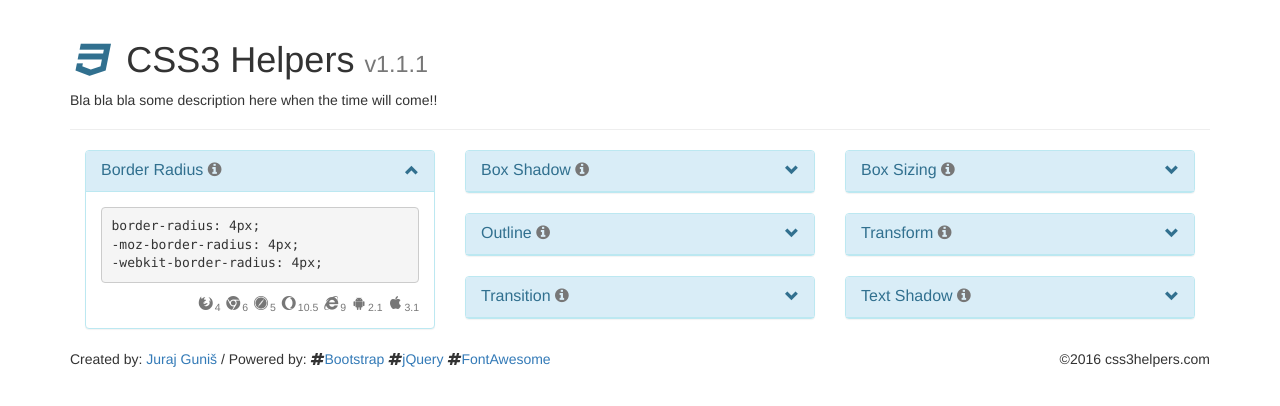
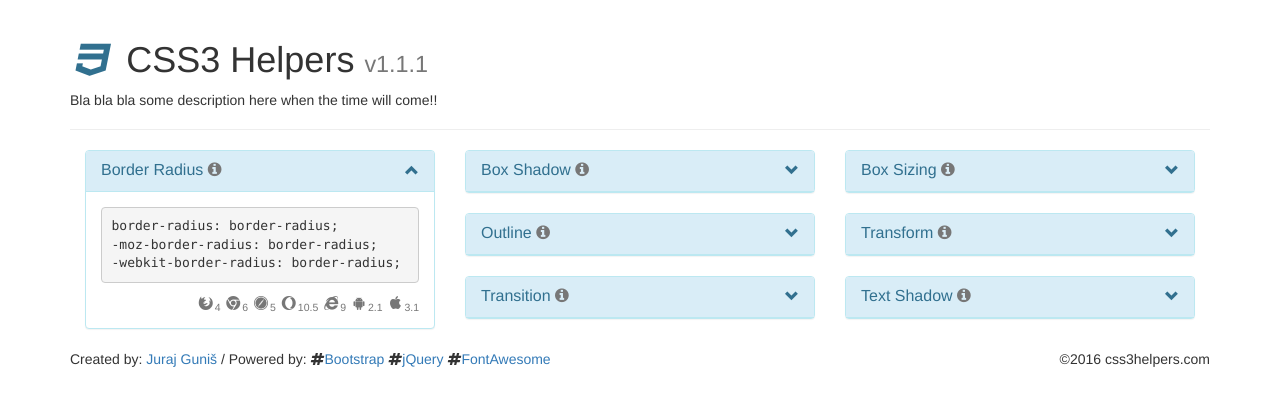
Before and after one commit to gunis/css3-helpers, a plain HTML site: page index.html in a window 1280 px wide. Both pictures are taken after a click on the element 411 px from the left and 170 px from the top of the page. Drawn offline with Linux system fonts and the light colour scheme.

Commit message:
additional javascript classes

```diff
--- a/assets/js/classes/BorderRadius.js
+++ b/assets/js/classes/BorderRadius.js
@@ -1,17 +1,10 @@
 function BorderRadius (value) {
     var _borderRadius = this;
-
 	this.parent = null;
-	this.universalDefinition = '';
 	this.prefixes = null;
 
-
-	this.render = function() {
-		_borderRadius.universalDefinition = '';
-		for (var index = 0, len = _borderRadius.prefixes.length; index < len; ++index) {
-			_borderRadius.universalDefinition += _borderRadius.prefixes[index] + _borderRadius.getName() + ': ' + _borderRadius.getValue() + ';\n';
-		}
-		console.log(_borderRadius.universalDefinition);
+	this.getDefinition = function() {
+		return _borderRadius.parent.getDefinition();
 	};
 
 	this.getName = function() {
@@ -25,8 +18,9 @@ function BorderRadius (value) {
 	this.init = function() {
 		_borderRadius.parent = new CssProperty(_borderRadius, 'border-radius', value);
 		_borderRadius.prefixes = [
-			_borderRadius.parent.PREFIX.webkit,
-			_borderRadius.parent.PREFIX.non
+			_borderRadius.parent.PREFIX.non,
+			_borderRadius.parent.PREFIX.moz,
+			_borderRadius.parent.PREFIX.webkit
 		];
 	}();
 }
--- /dev/null
+++ b/assets/js/classes/BoxShadow.js
@@ -0,0 +1,26 @@
+function BoxShadow (value) {
+    var _boxShadow = this;
+	this.parent = null;
+	this.prefixes = null;
+
+	this.getDefinition = function() {
+		return _boxShadow.parent.getDefinition();
+	};
+
+	this.getName = function() {
+		return _boxShadow.parent.name;
+	};
+
+	this.getValue = function() {
+		return _boxShadow.parent.value;
+	};
+
+	this.init = function() {
+		_boxShadow.parent = new CssProperty(_boxShadow, 'box-shadow', value);
+		_boxShadow.prefixes = [
+			_boxShadow.parent.PREFIX.non,
+			_boxShadow.parent.PREFIX.moz,
+			_boxShadow.parent.PREFIX.webkit
+		];
+	}();
+}
--- /dev/null
+++ b/assets/js/classes/BoxSizing.js
@@ -0,0 +1,26 @@
+function BoxSizing (value) {
+    var _boxSizing = this;
+	this.parent = null;
+	this.prefixes = null;
+
+	this.getDefinition = function() {
+		return _boxSizing.parent.getDefinition();
+	};
+
+	this.getName = function() {
+		return _boxSizing.parent.name;
+	};
+
+	this.getValue = function() {
+		return _boxSizing.parent.value;
+	};
+
+	this.init = function() {
+		_boxSizing.parent = new CssProperty(_boxSizing, 'box-sizing', value);
+		_boxSizing.prefixes = [
+			_boxSizing.parent.PREFIX.non,
+			_boxSizing.parent.PREFIX.moz,
+			_boxSizing.parent.PREFIX.webkit
+		];
+	}();
+}
--- a/assets/js/classes/CssProperty.js
+++ b/assets/js/classes/CssProperty.js
@@ -10,10 +10,13 @@ function CssProperty (childObject, name, value) {
 		webkit : '-webkit-'
 	};
 
-	this.render = function() {
+	this.getDefinition = function() {
+		var definition = '';
 		for (var index = 0, len = _cssProperty.child.prefixes.length; index < len; ++index) {
-			console.log(_cssProperty.child.prefixes[index]);
+			definition += _cssProperty.child.prefixes[index] + _cssProperty.name + ': ' + _cssProperty.name + ';\n';
 		}
+
+		return definition;
 	};
 
 	this.init = function() {
--- a/index.html
+++ b/index.html
@@ -43,9 +43,7 @@
 					<span class="pull-right clickable panel-collapsed"><i class="glyphicon glyphicon-chevron-down"></i></span>
 		        </div>
 	            <div class="panel-body hidden">
-					<pre>border-radius: 4px;
--moz-border-radius: 4px;
--webkit-border-radius: 4px;</pre>
+					<pre id="border-radius-definition"></pre>
 					<div class="supported browsers text-right">
 						<i class="fa fa-firefox fa-fw text-muted" aria-hidden="true"></i><sub class="text-muted">4</sub>
 						<i class="fa fa-chrome fa-fw text-muted" aria-hidden="true"></i><sub class="text-muted">6</sub>
@@ -68,9 +66,7 @@
 					<span class="pull-right clickable panel-collapsed"><i class="glyphicon glyphicon-chevron-down"></i></span>
 		        </div>
 	            <div class="panel-body hidden">
-					<pre>box-shadow: 1px 4px 14px #878787;
--moz-box-shadow: 1px 4px 14px #878787;
--webkit-box-shadow: 1px 4px 14px #878787;</pre>
+					<pre id="box-shadow-definition"></pre>
 					<div class="supported browsers text-right">
 						<i class="fa fa-firefox fa-fw text-muted" aria-hidden="true"></i><sub class="text-muted">4</sub>
 						<i class="fa fa-chrome fa-fw text-muted" aria-hidden="true"></i><sub class="text-muted">4</sub>
@@ -93,9 +89,7 @@
 					<span class="pull-right clickable panel-collapsed"><i class="glyphicon glyphicon-chevron-down"></i></span>
 		        </div>
 	            <div class="panel-body hidden">
-					<pre>box-sizing: border-box;
--moz-box-sizing: border-box;
--webkit-box-sizing: border-box;</pre>
+					<pre id="box-sizing-definition"></pre>
 					<div class="supported browsers text-right">
 						<i class="fa fa-firefox fa-fw text-muted" aria-hidden="true"></i><sub class="text-muted">2</sub>
 						<i class="fa fa-chrome fa-fw text-muted" aria-hidden="true"></i><sub class="text-muted">4</sub>
@@ -233,10 +227,18 @@ outline-offset: 1px;</pre>
 
 	<script src="assets/js/classes/CssProperty.js"></script>
 	<script src="assets/js/classes/BorderRadius.js"></script>
+	<script src="assets/js/classes/BoxShadow.js"></script>
+	<script src="assets/js/classes/BoxSizing.js"></script>
 
 	<script>
 		var borderRadius = new BorderRadius('4px 4px 4px 4px');
-		borderRadius.render();
+		$('#border-radius-definition').text(borderRadius.getDefinition());
+
+		var boxShadow = new BoxShadow('1px 4px 14px #878787');
+		$('#box-shadow-definition').text(boxShadow.getDefinition());
+
+		var boxSizing = new BoxSizing('border-box');
+		$('#box-sizing-definition').text(boxSizing.getDefinition());
 	</script>
   </body>
 </html>
```
